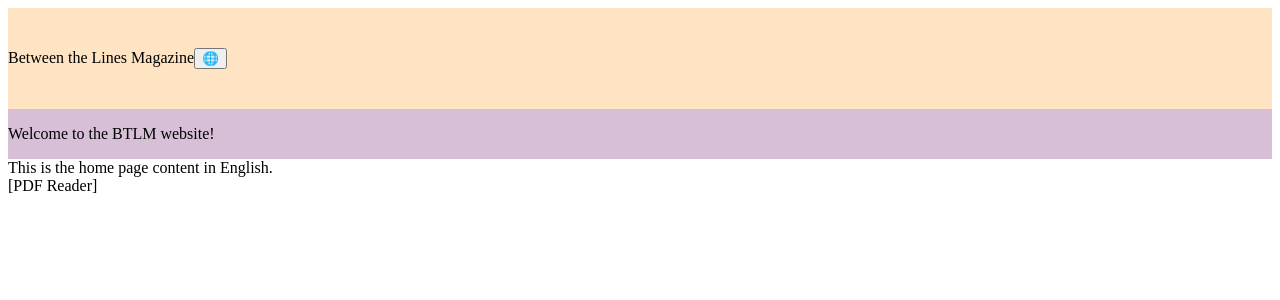
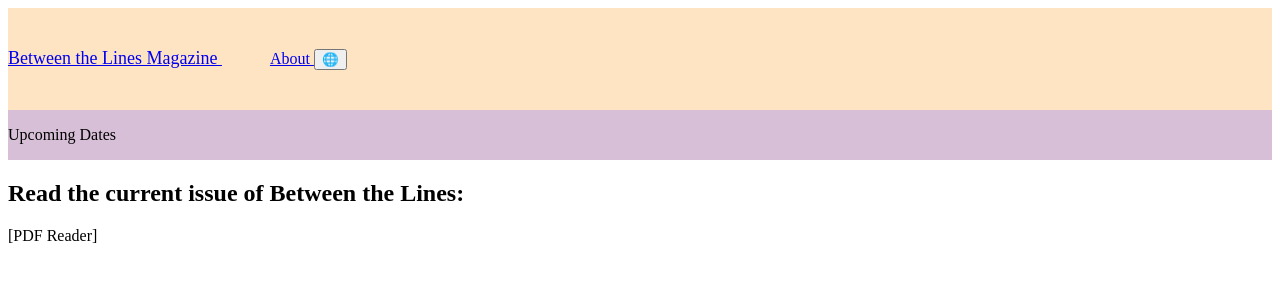
Before and after one commit to joyzwang/joyzwang.github.io, a React (Create React App) app in the folder app/: page / in a window 1280 px wide. Shown: the top 300 px of the page. Built offline with nearby package versions, Linux system fonts and the light colour scheme.

Commit message:
add: about page

```diff
--- /dev/null
+++ b/app/src/About.js
@@ -0,0 +1,20 @@
+import { aboutContent, Languages } from "./content.js";
+import { useOutletContext } from "react-router-dom";
+
+function About({ language }) {
+  const pageLanguage = useOutletContext(language);
+
+  const content =
+    pageLanguage === Languages.cn ? aboutContent.cn : aboutContent.en;
+
+  return (
+    <>
+      <h2> {content.heading1} </h2>
+      <p>{content.heading2} </p>
+      <h2> {content.heading2} </h2>
+      <p>{content.heading2} </p>
+    </>
+  );
+}
+
+export default About;
--- a/app/src/App.js
+++ b/app/src/App.js
@@ -1,6 +1,6 @@
-import React from "react";
 import { BrowserRouter, Routes, Route } from "react-router-dom";
 import Home from "./Home";
+import About from "./About";
 import Header from "./Header";
 
 function App() {
@@ -9,8 +9,8 @@
       <Routes>
         <Route path="/" element={<Header />}>
           <Route index element={<Home />} />
-          <Route path="about" element={<h1>About Page</h1>} />
-          <Route path="submit" element={<h1>Submit</h1>} />
+          <Route path="about" element={<About />} />
+          <Route path="submit" element={<h2>Submit</h2>} />
         </Route>
       </Routes>
     </BrowserRouter>
--- a/app/src/Header.js
+++ b/app/src/Header.js
@@ -1,4 +1,4 @@
-import { Outlet } from "react-router-dom";
+import { Outlet, Link } from "react-router-dom";
 import { Languages } from "./content";
 import { useState } from "react";
 import "./style.css";
@@ -21,7 +21,10 @@
   return (
     <>
       <div className="header">
-        Between the Lines Magazine
+        <Link className='site-title' to='/'> Between the Lines Magazine </Link>
+
+        <Link to='/about'> About </Link>
+
         <input
           type="button"
           id="toggle-language"
--- a/app/src/Home.js
+++ b/app/src/Home.js
@@ -10,7 +10,7 @@
   return (
     <>
       <div className="highlight">{content.notification}</div>
-      {content.content}
+      <h2>{content.heading}</h2>
       <div className="pdf">[PDF Reader]</div>
     </>
   );
--- a/app/src/content.js
+++ b/app/src/content.js
@@ -8,12 +8,28 @@
   this.cn = cn;
 }
 
+// Homepage Content
 export const homeContent = new Page();
 homeContent.en = {
-  notification: "Welcome to the BTLM website!",
-  content: "This is the home page content in English.",
+  notification: "Upcoming Dates",
+  heading: "Read the current issue of Between the Lines:",
 };
 homeContent.cn = {
-  notification: "欢迎来到BTLM网站！",
-  content: "这是主页内容的中文版本。",
+  notification: "重要日期",
+  heading: "阅读《言外之意》当前一期",
 };
+
+//About page content
+export const aboutContent = new Page();
+aboutContent.en = {
+    heading1: 'About Between the Lines',
+    p1: 'Between the Lines is a bilingual literary and arts zine by and for Chinese queer womxn—those living within, across, and beyond borders. It centers the stories of individuals who have long had to live, love, and resist in subtext—navigating social stigma, political censorship, and cultural marginalization both in their homelands and diasporas. It explores the liminal geographies that they often inhabit. It holds space for the words, images, and ideas that survive between the lines. This project is published by United Proud Womxn, a nonprofit organization committed to empowering sexual minority womxn.',
+    heading2: 'About United Proud Womxn',
+    p2: 'United Proud Womxn is a non-profit organization dedicated to empowering sexual minority womxn by creating safe, brave, collaborative, and creative spaces to grow as individuals, connect with community, and organize collective actions for inclusive social change.'
+}
+aboutContent.cn = {
+    heading1: '关于《言外之意》',
+    p1: '《言外之意》 是一本由华人酷儿女性主创的双语文学与艺术杂志，立足边界，写在缝隙，讲述那些不被允许直说的故事。它由非营利组织联合骄傲女性发起，致力于支持性少数女性的表达与自主。许多声音被迫低语，被遮蔽、被删改，被夹在词与词之间的空白中。我们倾听它们，也愿让它们发出回响。这里是属于她们的语言地带，是在沉默与否定之外，继续存在、思考与热爱的空间。',
+    heading2: '关于联合骄傲女性',
+    p2: '联合骄傲女性是一个非营利组织。它的主要目标是为多元化群体女孩提供安全、勇敢、协作和创造性的空间，使她们作为个人成长，与社区成员联系，并组织集体行动，推动包容性社会变革。'
+}
--- a/app/src/style.css
+++ b/app/src/style.css
@@ -7,3 +7,8 @@
     padding: 1rem 0rem;
     background-color: thistle;
 }
+
+.site-title {
+    font-size: large;
+    padding-right: 3rem;
+}
```
